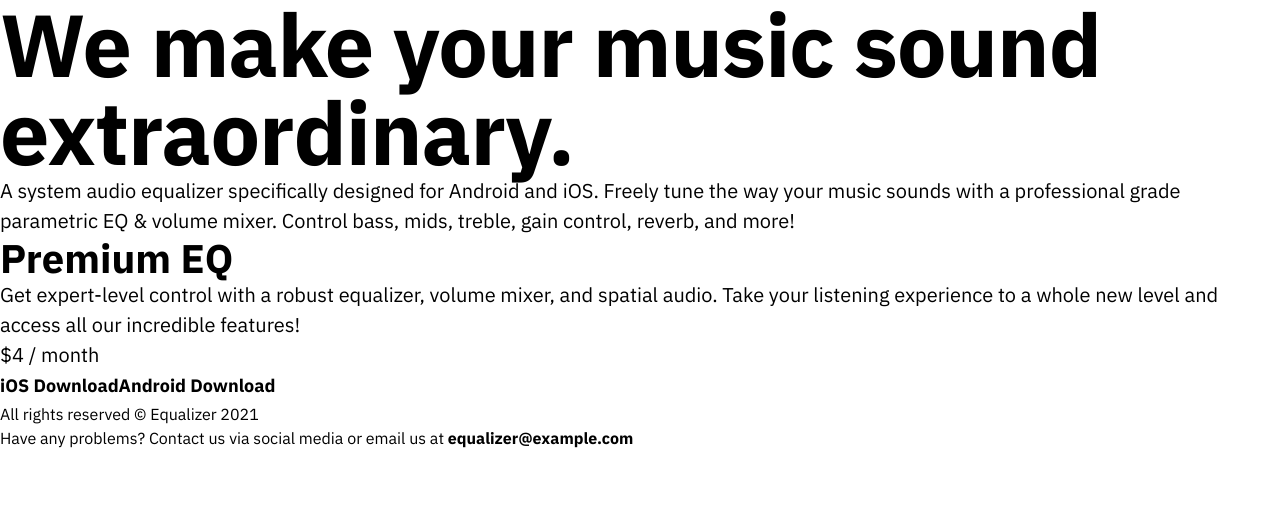
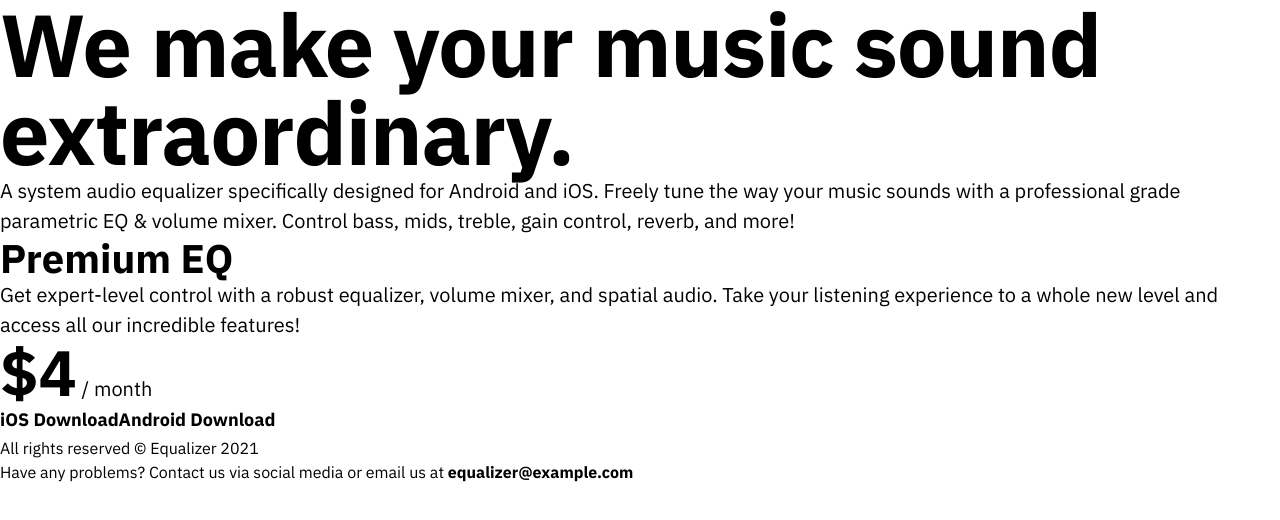
Before and after one commit to Arsalan2078/equalizer-landing-page, a React (Vite) app: page / in a window 1280 px wide. Shown: the top 520 px of the page. Built offline with nearby package versions, Linux system fonts and the light colour scheme.

Commit message:
bit more markup

```diff
--- a/src/App.tsx
+++ b/src/App.tsx
@@ -21,7 +21,9 @@ const App = () => {
           access all our incredible features!
         </p>
 
-        <div>$4 / month</div>
+        <div>
+          <span className="text-preset--sub-price">$4</span> / month
+        </div>
 
         <a href="#" className="text-preset--button">
           iOS Download
```
